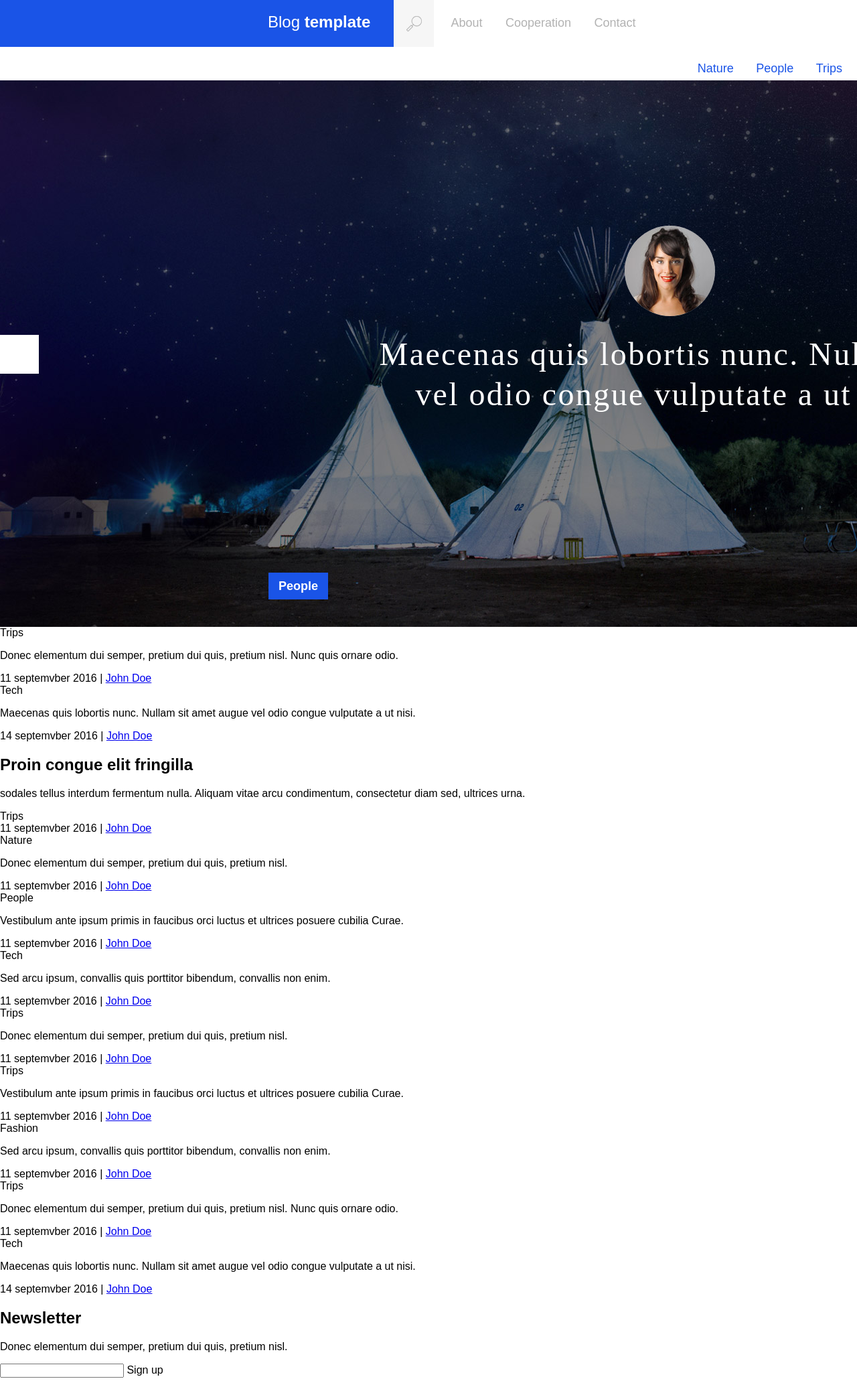
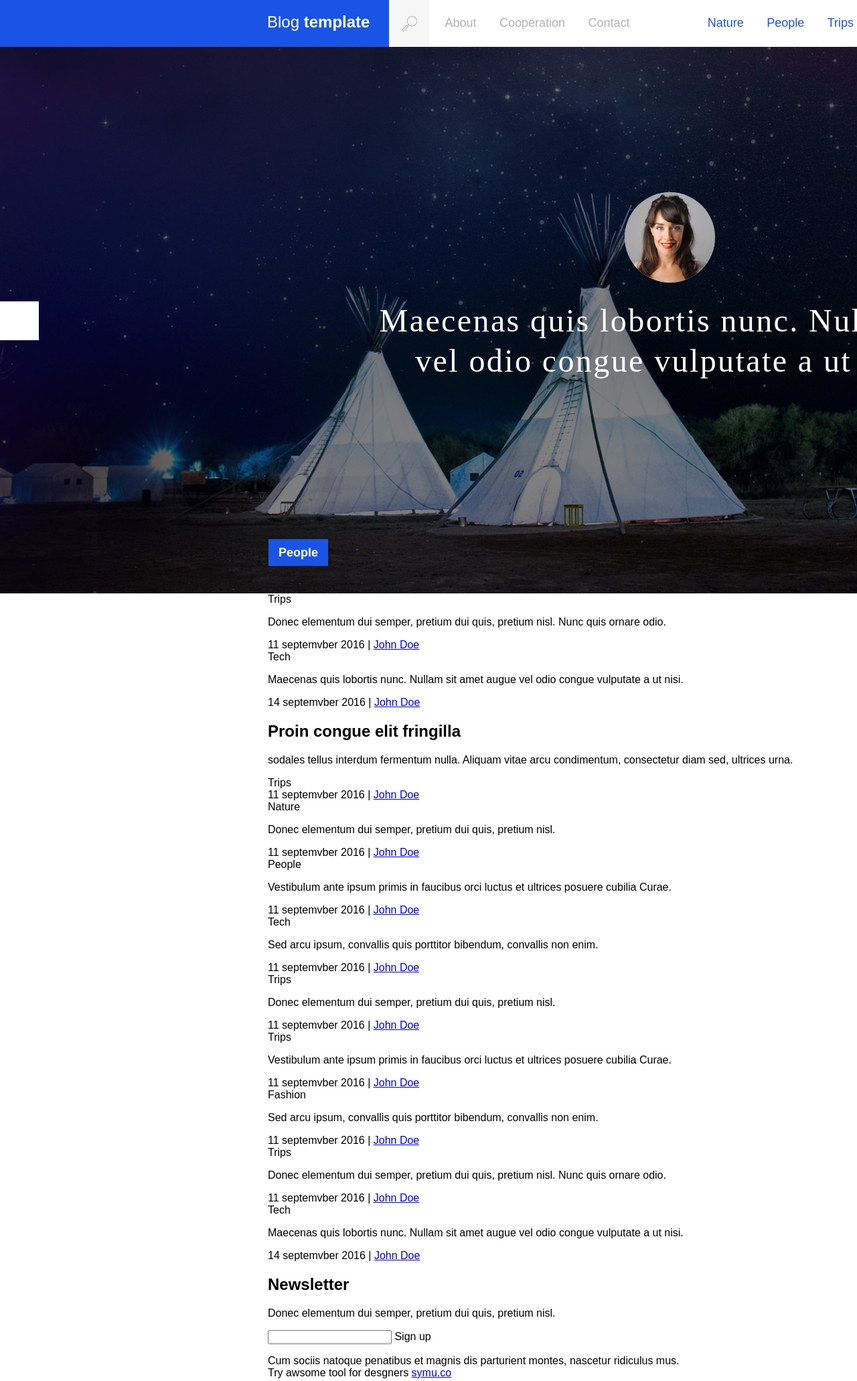
Before and after one commit to karachev/blog-final, a plain HTML site: page index.html in a window 1280 px wide. Shown: the top 2062 px of the page at 67% size. Drawn offline with Linux system fonts and the light colour scheme.

Commit message:
0.3.3
Add all containers.

```diff
--- a/css/style.less
+++ b/css/style.less
@@ -5,10 +5,15 @@ body {
 	padding: 0;
 }
 
+.container {
+	width: 1200px;
+	margin: 0 auto;
+}
+
 header {
 	.header__logo {
 		float: left;
-		padding: 15px 35px 19px 400px;
+		padding: 15px 29px 19px 399px;
 		background: #1a54e7;
 
 		span {
@@ -33,7 +38,7 @@ header {
 	.header__navigation-main {
 		float: left;
 		ul {
-			padding-left: 25px;
+			padding-left: 23px;
 			li {
 				display: inline-block;
 				padding-right: 30px;
@@ -58,12 +63,13 @@ header {
 
 	.header__navigation-theme {
 		float: right;
-		margin-right: 427px;
+		margin-right: 406px;
 		ul {
 			margin-bottom: 0;
+			padding-left: 0;
 			li {
 				display: inline-block;
-				padding-left: 29px;
+				padding-left: 30px;
 				margin-bottom: 0;
 				a {
 					padding-bottom: 23px;
@@ -119,6 +125,7 @@ header {
 		}
 		.slides {
 			.slide {
+				padding-bottom: 42px;
 				img {
 					border-radius: 50%;
 					margin-top: 217px;
@@ -162,13 +169,19 @@ header {
 					margin-left: 12px;
 				}
 				a:hover {
-
+					color: darken(#1a54e7, 20%);
 				}
 				a:active {
-
+					color: darken(#1a54e7, 40%);
 				}
 			}
 		}
+	}
+}
+
+main {
+	.main-content__grey {
+
 	}
 }
 
--- a/index.html
+++ b/index.html
@@ -50,7 +50,8 @@
 			</div>
   	</header>
     <main>
-    	<div class="main__content-top">
+    	<div class="main__content-top main__content-grey">
+        <div class="container">
       		<div class="content-item">
       			<div class="item-img">
       				<span class="span__theme">Trips</span>
@@ -68,6 +69,8 @@
       			<a href="#">John Doe</a>
       		</div>
         </div>
+    	</div>
+      <div class="container">
       	<div class="main__content-middle">
       		<div class="content-item-big">
       			<h2>Proin congue elit fringilla</h2>
@@ -129,7 +132,9 @@
       			<a href="#">John Doe</a>
       		</div>
       	</div>
-    	<div class="main__content-bottom">
+      </div>
+    	<div class="main__content-bottom  main__content-grey">
+        <div class="container">
       		<div class="content-item">
       			<div class="item-img">
       				<span class="span__theme">Trips</span>
@@ -147,7 +152,9 @@
       			<a href="#">John Doe</a>
       		</div>
         </div>
+    	</div>
     	<div class="main__feedback">
+        <div class="container">
       		<h2>Newsletter</h2>
       		<p>Donec elementum dui semper, pretium dui quis, pretium nisl.</p>
       		<form action="" method="get">
@@ -157,9 +164,12 @@
       			</label>
       		</form>
         </div>
+    	</div>
     </main>
     <footer>
+      <div class="container">
     	 <p>Cum sociis natoque penatibus et magnis dis parturient montes, nascetur ridiculus mus.<br>Try awsome tool for desgners <a href="#">symu.co</a></p>
+      </div>
     </footer>
   </body>
 </html>
```
Also changed, not shown: css/style.css, 2 other files. Lines whose indentation alone changed are shown as unchanged.
